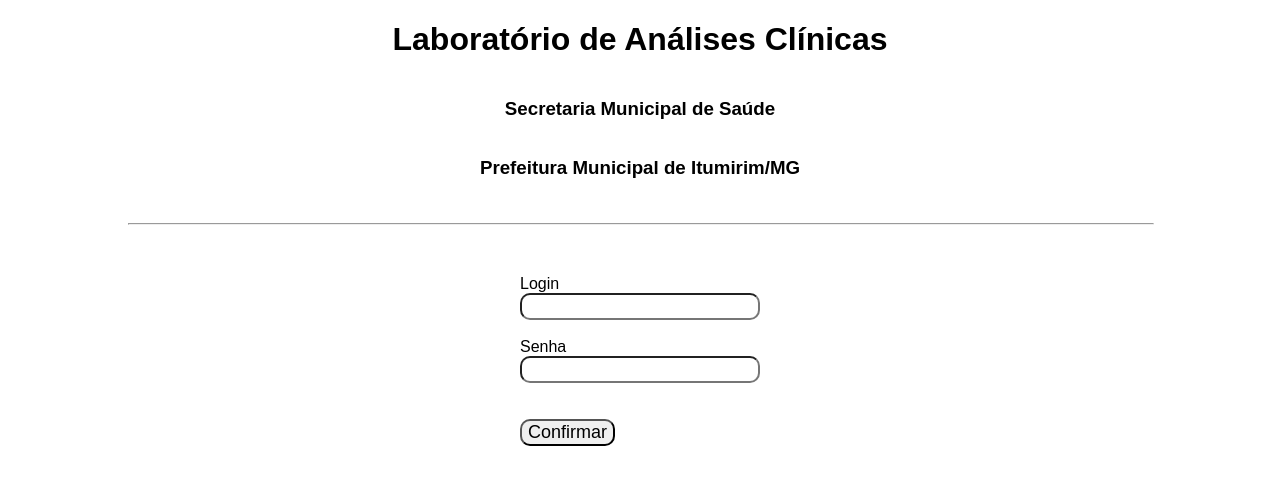
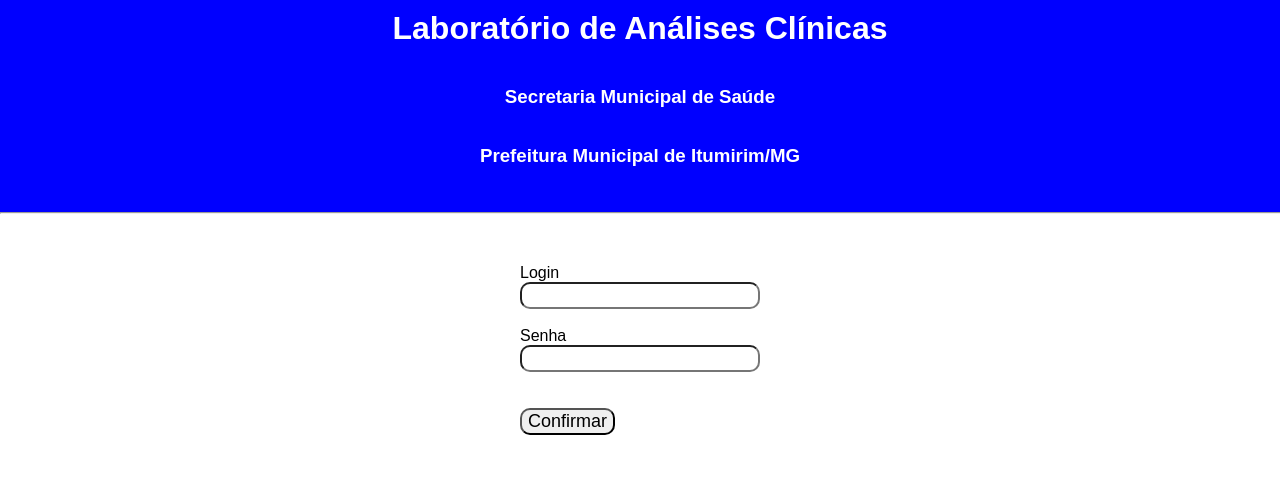
Before and after one commit to Enterfec/modulogit, a PHP site: page / in a window 1280 px wide. Shown: the top 485 px of the page. Run offline with PHP 8.4, Linux system fonts and the light colour scheme.

Commit message:
Atualizado

```diff
--- a/AnalisesClinicas/assets/style.css
+++ b/AnalisesClinicas/assets/style.css
@@ -1,24 +1,33 @@
 body {
 	font-family: arial;
 	display: flex-column;
+	margin:0;
+	padding: 0;
 }
 .texto {
-	width: 1024px;
+	width: 100%;
+	margin-top: 0px;
 	font-family: arial;
 	display: flex-column;
 	justify-content: center;
 	margin: auto;
 	flex: 0;
+	background-color: blue;
+	padding-top: 0px;
 
 }
 .texto h1{
 	text-align: center;
 	flex: 0;
+	color: white;
+	margin-top: 0px;
+	padding-top: 10px;
 }
 .texto h3{
 	text-align: center;
 	margin-top: 0px;
 	flex: 0;
+	color: white;
 }
 hr {
 	width: 100%;
```
